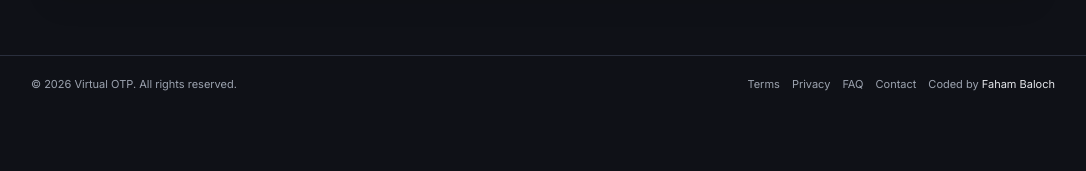
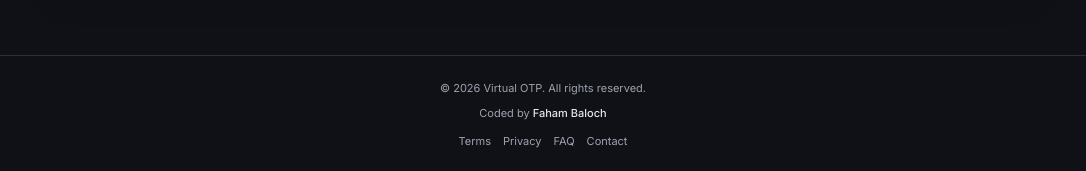
Before and after one commit to faham112/virtual-otp-system, a Next.js app in the folder frontend/: page / in a window 1280 px wide. Shown: the part 1106-1277 px from the top of the page, without its empty margins (97-1183 px from the left). Before the commit the page ends 1219 px from the top, so only its background shows below. Built offline with nearby package versions, Linux system fonts and the light colour scheme; no server answers.

Commit message:
Footer: rights, coded by, then pages

```diff
--- a/frontend/app/components/SiteFooter.tsx
+++ b/frontend/app/components/SiteFooter.tsx
@@ -3,15 +3,17 @@ import Link from "next/link";
 export default function SiteFooter() {
   const year = new Date().getFullYear();
   return (
-    <footer className="w-full border-t border-line bg-header px-4 py-5">
-      <div className="max-w-5xl mx-auto flex flex-col sm:flex-row items-center justify-between gap-3 text-center sm:text-left">
+    <footer className="w-full border-t border-line bg-header px-4 py-6">
+      <div className="max-w-5xl mx-auto flex flex-col items-center gap-2 text-center">
         <p className="text-[11px] text-muted">© {year} Virtual OTP. All rights reserved.</p>
-        <div className="flex flex-wrap items-center justify-center gap-3 text-[11px] text-muted">
+        <p className="text-[11px] text-muted">
+          Coded by <span className="text-fg font-medium">Faham Baloch</span>
+        </p>
+        <div className="flex flex-wrap items-center justify-center gap-3 pt-1 text-[11px] text-muted">
           <Link href="/terms" className="hover:text-fg">Terms</Link>
           <Link href="/privacy" className="hover:text-fg">Privacy</Link>
           <Link href="/faq" className="hover:text-fg">FAQ</Link>
           <Link href="/contact" className="hover:text-fg">Contact</Link>
-          <span>Coded by <span className="text-fg">Faham Baloch</span></span>
         </div>
       </div>
     </footer>
```
